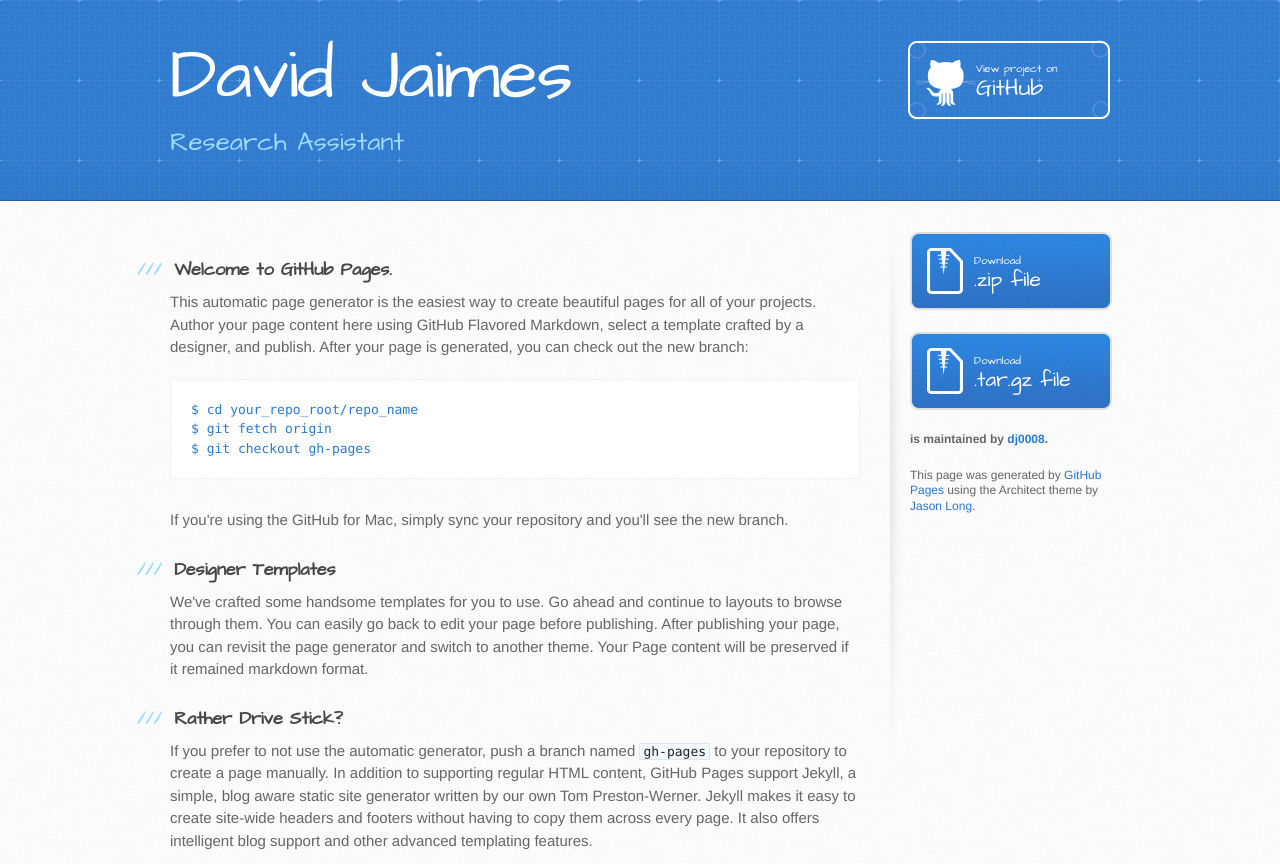
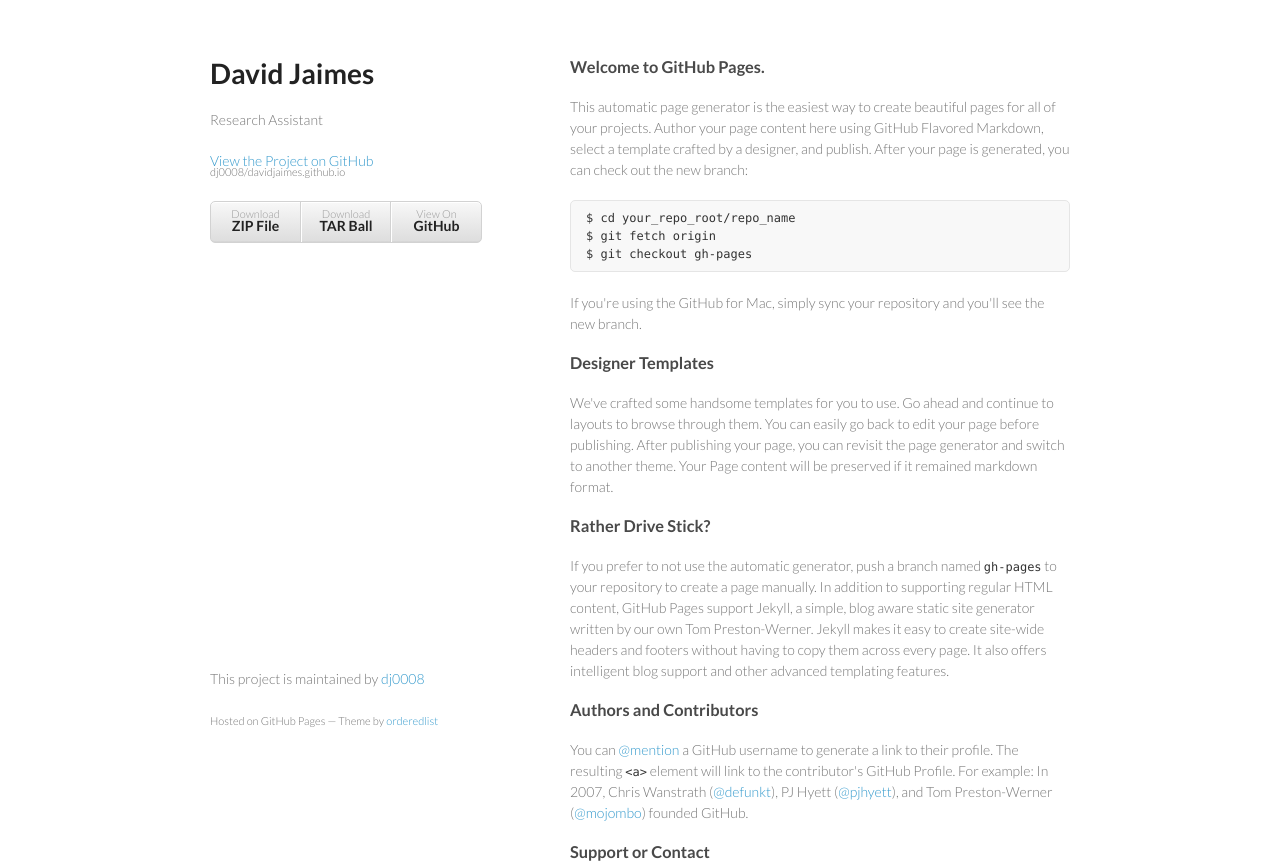
Before and after one commit to dj0008/davidjaimes.github.io, a plain HTML site: page index.html in a window 1280 px wide. Shown: the top 864 px of the page. Drawn offline with Linux system fonts and the light colour scheme.

```diff
--- a/index.html
+++ b/index.html
@@ -1,34 +1,34 @@
-<!DOCTYPE html>
+<!doctype html>
 <html>
   <head>
-    <meta charset='utf-8'>
+    <meta charset="utf-8">
     <meta http-equiv="X-UA-Compatible" content="chrome=1">
-    <meta name="viewport" content="width=device-width, initial-scale=1, maximum-scale=1">
-    <link href='https://fonts.googleapis.com/css?family=Architects+Daughter' rel='stylesheet' type='text/css'>
-    <link rel="stylesheet" type="text/css" href="stylesheets/stylesheet.css" media="screen">
-    <link rel="stylesheet" type="text/css" href="stylesheets/pygment_trac.css" media="screen">
-    <link rel="stylesheet" type="text/css" href="stylesheets/print.css" media="print">
+    <title>David Jaimes by dj0008</title>
 
+    <link rel="stylesheet" href="stylesheets/styles.css">
+    <link rel="stylesheet" href="stylesheets/pygment_trac.css">
+    <meta name="viewport" content="width=device-width, initial-scale=1, user-scalable=no">
     <!--[if lt IE 9]>
     <script src="//html5shiv.googlecode.com/svn/trunk/html5.js"></script>
     <![endif]-->
+  </head>
+  <body>
+    <div class="wrapper">
+      <header>
+        <h1>David Jaimes</h1>
+        <p>Research Assistant</p>
 
-    <title>David Jaimes by dj0008</title>
-  </head>
+        <p class="view"><a href="https://github.com/dj0008/davidjaimes.github.io">View the Project on GitHub <small>dj0008/davidjaimes.github.io</small></a></p>
 
-  <body>
-    <header>
-      <div class="inner">
-        <h1>David Jaimes</h1>
-        <h2>Research Assistant</h2>
-        <a href="https://github.com/dj0008/davidjaimes.github.io" class="button"><small>View project on</small> GitHub</a>
-      </div>
-    </header>
 
-    <div id="content-wrapper">
-      <div class="inner clearfix">
-        <section id="main-content">
-          <h3>
+        <ul>
+          <li><a href="https://github.com/dj0008/davidjaimes.github.io/zipball/master">Download <strong>ZIP File</strong></a></li>
+          <li><a href="https://github.com/dj0008/davidjaimes.github.io/tarball/master">Download <strong>TAR Ball</strong></a></li>
+          <li><a href="https://github.com/dj0008/davidjaimes.github.io">View On <strong>GitHub</strong></a></li>
+        </ul>
+      </header>
+      <section>
+        <h3>
 <a id="welcome-to-github-pages" class="anchor" href="#welcome-to-github-pages" aria-hidden="true"><span class="octicon octicon-link"></span></a>Welcome to GitHub Pages.</h3>
 
 <p>This automatic page generator is the easiest way to create beautiful pages for all of your projects. Author your page content here using GitHub Flavored Markdown, select a template crafted by a designer, and publish. After your page is generated, you can check out the new branch:</p>
@@ -59,25 +59,13 @@ $ git checkout gh-pages
 <a id="support-or-contact" class="anchor" href="#support-or-contact" aria-hidden="true"><span class="octicon octicon-link"></span></a>Support or Contact</h3>
 
 <p>Having trouble with Pages? Check out the documentation at <a href="https://help.github.com/pages">https://help.github.com/pages</a> or contact <a href="mailto:support@github.com">support@github.com</a> and we’ll help you sort it out.</p>
-        </section>
-
-        <aside id="sidebar">
-          <a href="https://github.com/dj0008/davidjaimes.github.io/zipball/master" class="button">
-            <small>Download</small>
-            .zip file
-          </a>
-          <a href="https://github.com/dj0008/davidjaimes.github.io/tarball/master" class="button">
-            <small>Download</small>
-            .tar.gz file
-          </a>
-
-          <p class="repo-owner"><a href="https://github.com/dj0008/davidjaimes.github.io"></a> is maintained by <a href="https://github.com/dj0008">dj0008</a>.</p>
-
-          <p>This page was generated by <a href="https://pages.github.com">GitHub Pages</a> using the Architect theme by <a href="https://twitter.com/jasonlong">Jason Long</a>.</p>
-        </aside>
-      </div>
+      </section>
+      <footer>
+        <p>This project is maintained by <a href="https://github.com/dj0008">dj0008</a></p>
+        <p><small>Hosted on GitHub Pages &mdash; Theme by <a href="https://github.com/orderedlist">orderedlist</a></small></p>
+      </footer>
     </div>
-
+    <script src="javascripts/scale.fix.js"></script>
 
   </body>
 </html>
```
